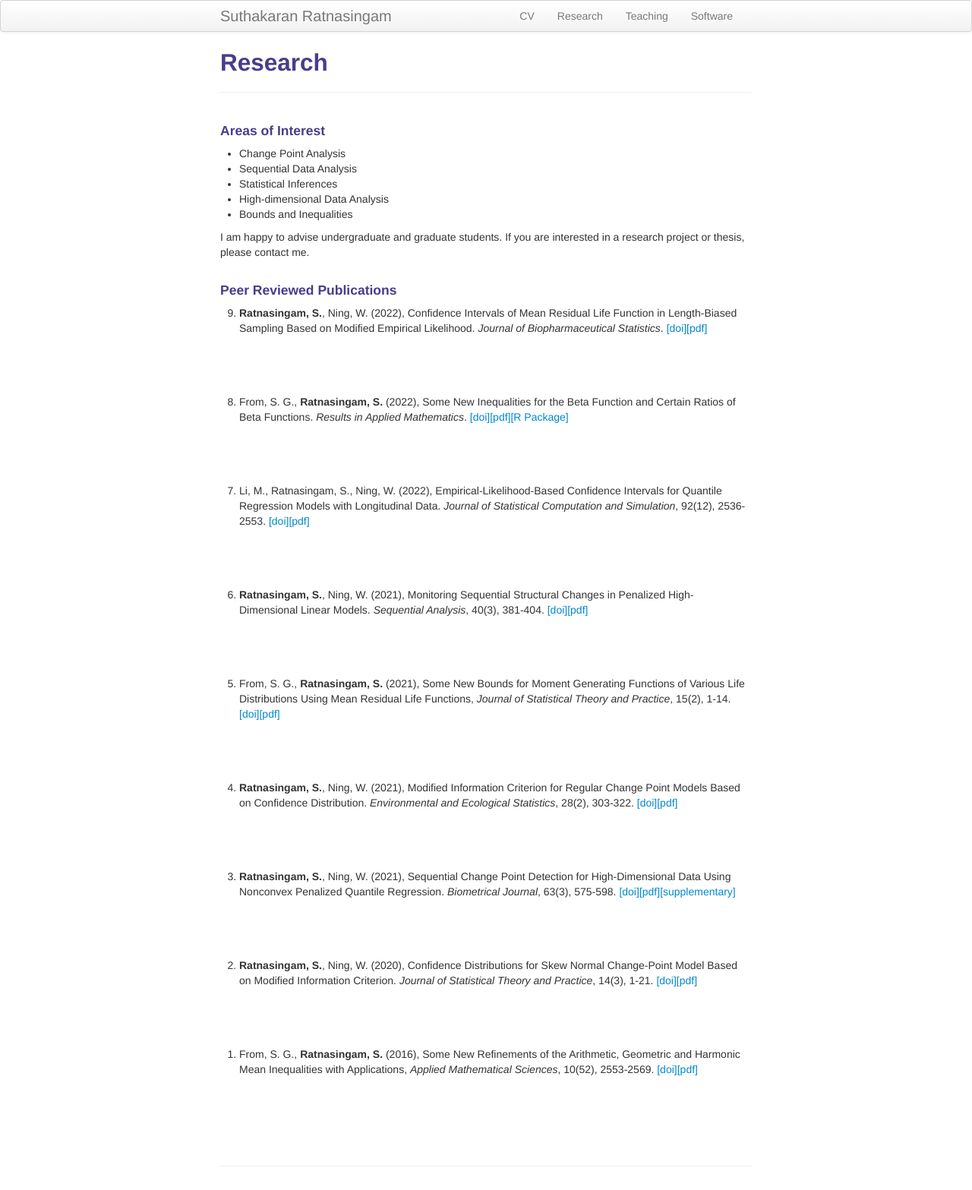
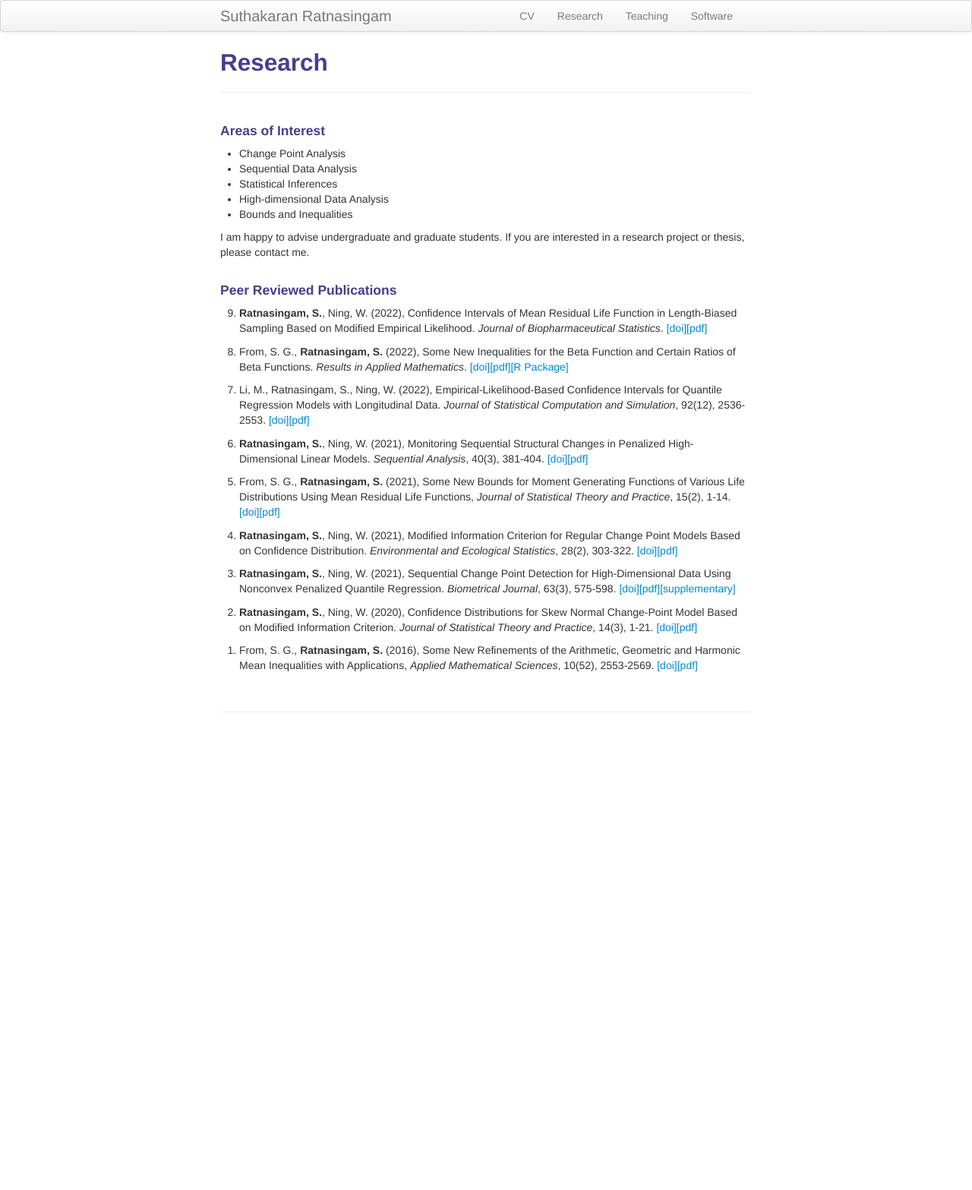
Before and after one commit to suthakaranr/suthakaranr.github.io, a Jekyll site: the page built from pages/Research.md, in a window 1280 px wide. Shown: the whole page at 76% size. Built offline with Jekyll 4.4.1, drawn with Linux system fonts in a browser that asks for light colours; after the commit the page ends 969 px from its top, so only the background shows below that.

Commit message:
Update Research.md

```diff
--- a/pages/Research.md
+++ b/pages/Research.md
@@ -20,7 +20,7 @@ I am happy to advise undergraduate and graduate students. If you are interested
 
 #### Peer Reviewed Publications
 
-<div style="line-height:550%;">
+<div style="line-height:75%;">
 
 <ol>
 
```
